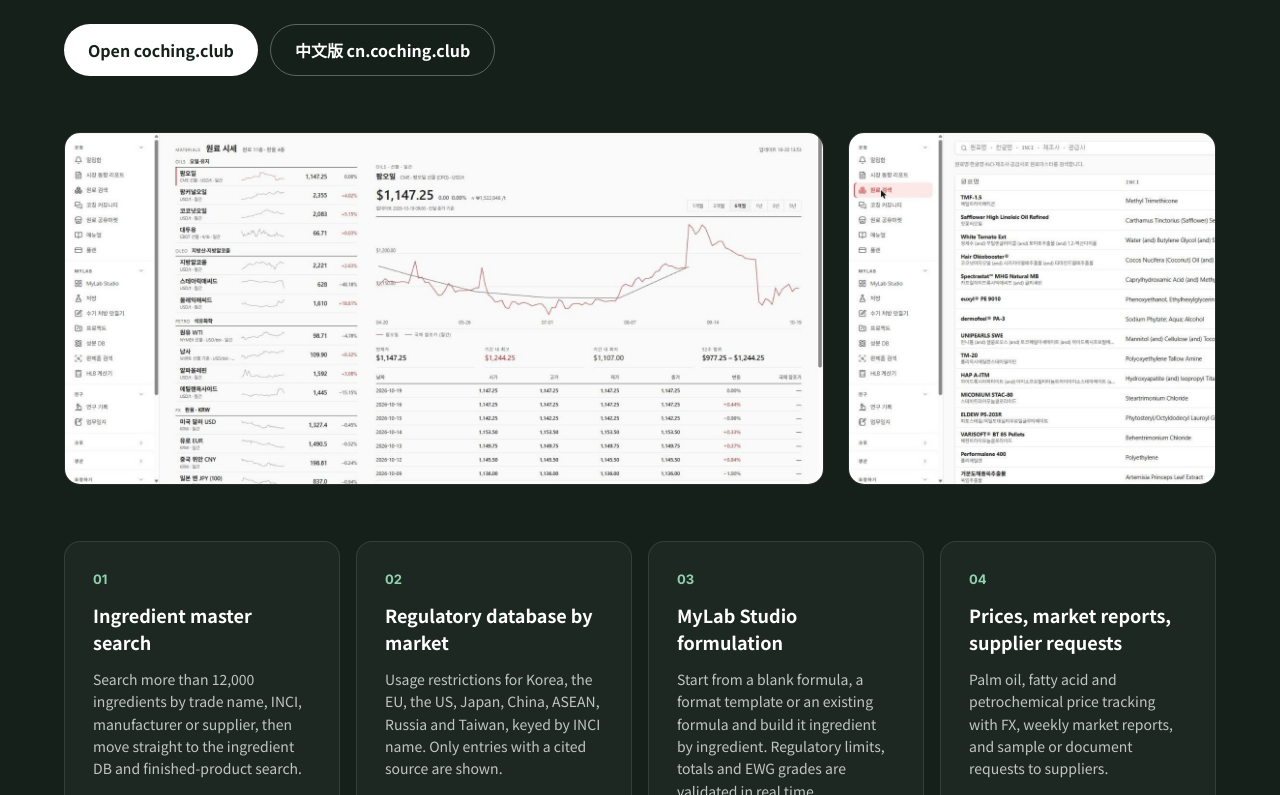
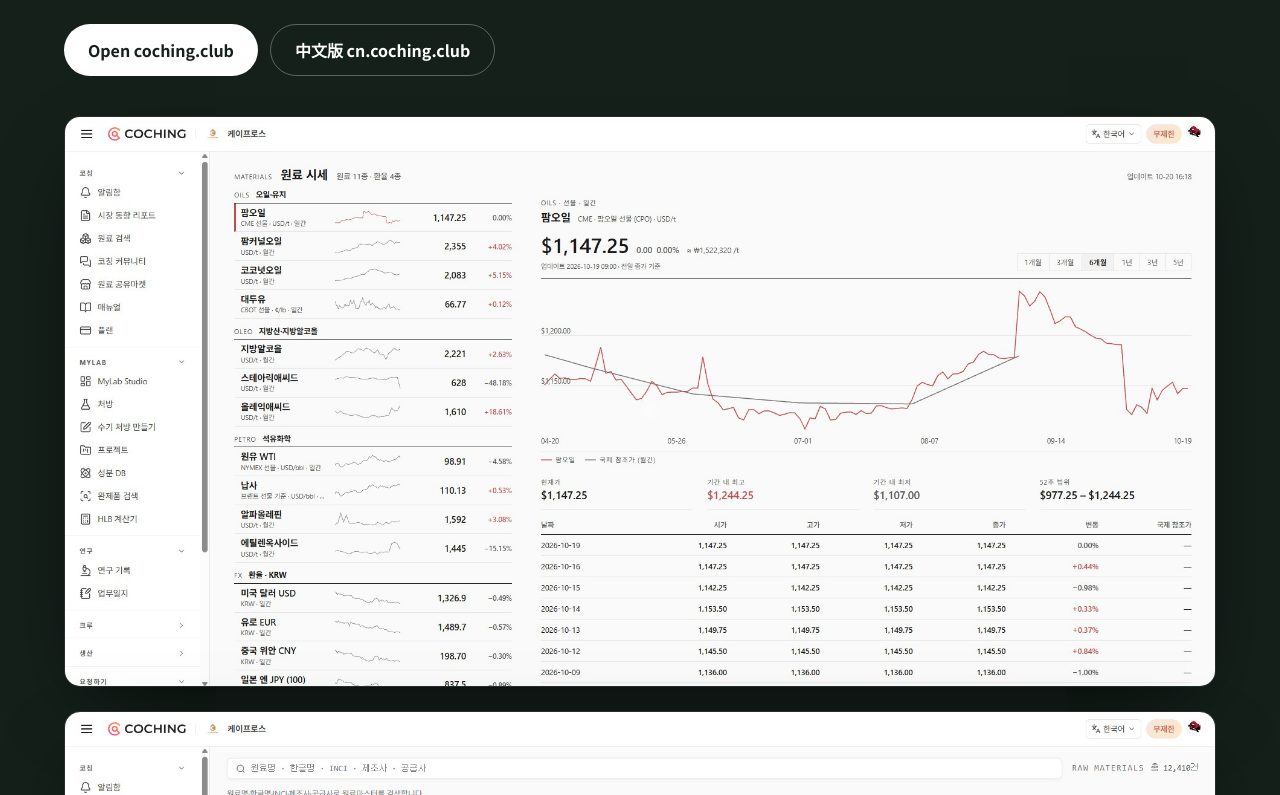
Before and after one commit to kimhi1983/kpros-website, a React (Vite) app: page / in a window 1280 px wide. Shown: the part 6145-6940 px from the top of the page. Built offline with nearby package versions, Linux system fonts and the light colour scheme; no server answers.

Commit message:
COCHING section: native-resolution screenshots shown full width, compact feature cards
Co-Authored-By: Claude Fable 5.1 <noreply@anthropic.com>
Claude-Session: https://claude.ai/code/session_01NrLyYHo9L5MZ4bfoRqCdHe

```diff
--- a/components/Coching.tsx
+++ b/components/Coching.tsx
@@ -6,7 +6,7 @@ const Coching: React.FC = () => {
   const { t } = useLang();
   return (
     <section id="coching" className="bg-ink text-white py-16 md:py-24 scroll-mt-24">
-      <div className="container-page flex flex-col gap-10 md:gap-14">
+      <div className="container-page flex flex-col gap-8 md:gap-10">
         <div className="flex flex-col gap-4">
           <span className="font-inter text-[13px] font-bold tracking-[0.14em] text-forest-mint">{t.coching.eyebrow}</span>
           <h2 className="text-[28px] md:text-[40px] font-black leading-[1.2] tracking-[-0.02em]">{t.coching.title}</h2>
@@ -21,21 +21,21 @@ const Coching: React.FC = () => {
           </div>
         </div>
 
-        <div className="grid grid-cols-1 lg:grid-cols-12 gap-4 lg:gap-6">
-          <figure className="lg:col-span-8 rounded-2xl overflow-hidden border border-white/10 bg-[#0E1612]">
-            <img src="/coching-market.jpg" alt={t.coching.imgAlt1} loading="lazy" className="w-full h-auto block" />
+        <div className="flex flex-col gap-4 md:gap-6">
+          <figure className="rounded-2xl overflow-hidden border border-white/10 bg-[#0E1612] shadow-[0_30px_80px_-30px_rgba(0,0,0,0.8)]">
+            <img src="/coching-market.jpg" alt={t.coching.imgAlt1} loading="lazy" width={1904} height={941} className="w-full h-auto block" />
           </figure>
-          <figure className="lg:col-span-4 rounded-2xl overflow-hidden border border-white/10 bg-[#0E1612]">
-            <img src="/coching-search.jpg" alt={t.coching.imgAlt2} loading="lazy" className="w-full h-full object-cover object-left-top block" />
+          <figure className="rounded-2xl overflow-hidden border border-white/10 bg-[#0E1612] shadow-[0_30px_80px_-30px_rgba(0,0,0,0.8)]">
+            <img src="/coching-search.jpg" alt={t.coching.imgAlt2} loading="lazy" width={1904} height={941} className="w-full h-auto block" />
           </figure>
         </div>
 
-        <div className="grid grid-cols-1 sm:grid-cols-2 lg:grid-cols-4 gap-4">
+        <div className="grid grid-cols-1 sm:grid-cols-2 lg:grid-cols-4 gap-3">
           {t.coching.features.map((f, i) => (
-            <article key={f.title} className="flex flex-col gap-3 p-6 md:p-7 rounded-2xl border border-white/10 bg-white/[0.04]">
-              <span className="font-inter text-[13px] font-bold text-forest-mint">0{i + 1}</span>
-              <h3 className="text-[18px] font-bold">{f.title}</h3>
-              <p className="text-[14px] leading-[1.6] text-[#BFC7C1]">{f.body}</p>
+            <article key={f.title} className="flex flex-col gap-1.5 p-4 md:p-5 rounded-xl border border-white/10 bg-white/[0.04]">
+              <span className="font-inter text-[12px] font-bold text-forest-mint">0{i + 1}</span>
+              <h3 className="text-[16px] font-bold">{f.title}</h3>
+              <p className="text-[13px] leading-[1.55] text-[#BFC7C1]">{f.body}</p>
             </article>
           ))}
         </div>
```
Also changed, not shown: public/coching-market.jpg, public/coching-search.jpg.
